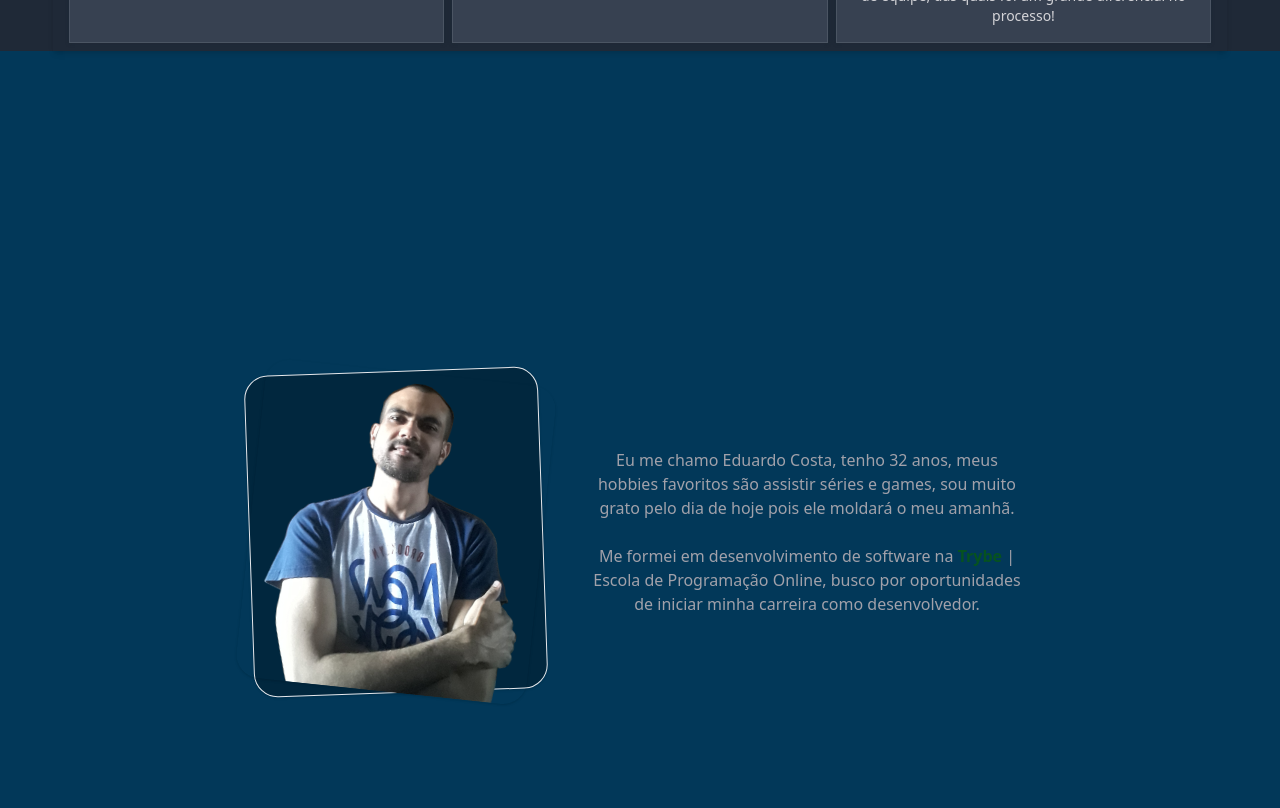
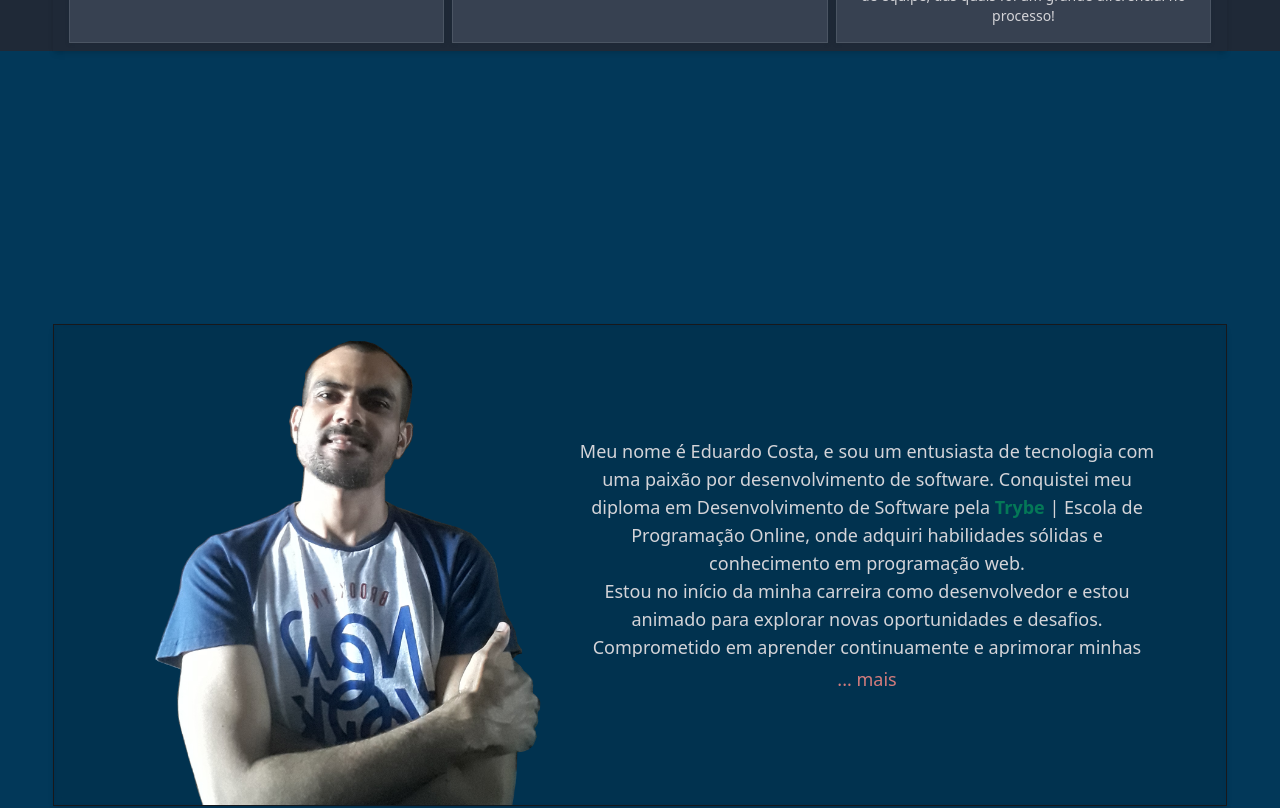
Before and after one commit to EduardoCostaMaciel/Portifolio, a React (Vite) app: page / in a window 1280 px wide. Shown: the part 700-1508 px from the top of the page. Built offline with nearby package versions, Linux system fonts and the light colour scheme.

Commit message:
Feat: about

```diff
--- a/src/pages/About.tsx
+++ b/src/pages/About.tsx
@@ -1,40 +1,30 @@
-import { Header } from '../components/Header';
+import { useState } from 'react';
+
 import me from '../assets/images/me.png';
 
 export function About() {
-  const titlePage = 'About';
+  const [showFullText, setShowFullText] = useState(false);
+
   return (
-    <section
+    <>
+      <hr
         id='about'
-      className='
-        w-full
-        min-h-screen
-        flex flex-col items-center
-        bg-primary-200
-        text-zinc-400
-        transition-all ease-out duration-700
-      '
-    >
-      <Header text={titlePage} />
-      <article className='w-11/12 my-8 flex flex-col flex-grow items-center justify-center gap-10 md:flex-row '>
-        <div className='bg-opaced-100 -rotate-2 border border-primary-200 rounded-3xl shadow shadow-primary-100'>
+        className='w-11/1'
+      />
+      <section className='flex min-h-screen w-full items-center justify-center text-zinc-300 md:h-60'>
+        <div className='flex w-11/12 flex-col items-center justify-center gap-4 border border-zinc-900 bg-black bg-opacity-10 p-4 shadow-md backdrop-blur-sm transition-all duration-700 ease-out md:px-16 lg:flex-row lg:py-0 lg:px-10'>
           <img
             src={me}
-            alt='xxxxxxx'
-            className='h-72 bg-primary-200 rotate-8 transition-all ease-linear duration-300 rounded-3xl shadow shadow-primary-100 sm:h-80 md:hover:rotate-0'
+            alt='Foto de Eduardo Costa'
+            className='h-72 lg:h-[30rem]'
           />
-        </div>
-        <div className='p-2 text-center md:w-35vw'>
+          <div className='flex flex-col items-center justify-center text-center text-lg lg:h-[26rem] lg:w-[36rem]'>
             <p>
-            Eu me chamo Eduardo Costa, tenho 32 anos, meus hobbies favoritos são
-            assistir séries e games, sou muito grato pelo dia de hoje pois ele
-            moldará o meu amanhã.
-          </p>
-          <br />
-          <p>
-            Me formei em desenvolvimento de software na
+              Meu nome é Eduardo Costa, e sou um entusiasta de tecnologia com
+              uma paixão por desenvolvimento de software. Conquistei meu diploma
+              em Desenvolvimento de Software pela
               <a
-              className='text-trybeTextColor-100 font-bold'
+                className='font-bold text-emerald-700 hover:text-white'
                 href='https://www.betrybe.com/'
                 target='_blank'
                 rel='noopener noreferrer'
@@ -42,11 +32,31 @@ export function About() {
                 {' '}
                 Trybe
               </a>{' '}
-            | Escola de Programação Online, busco por oportunidades de iniciar
-            minha carreira como desenvolvedor.
+              | Escola de Programação Online, onde adquiri habilidades sólidas e
+              conhecimento em programação web.
             </p>
+            <p
+              className={
+                showFullText ? 'h-auto' : 'h-0 overflow-hidden md:h-6 lg:h-20'
+              }
+            >
+              Estou no início da minha carreira como desenvolvedor e estou
+              animado para explorar novas oportunidades e desafios. Comprometido
+              em aprender continuamente e aprimorar minhas habilidades para
+              contribuir de forma significativa em projetos futuros e ansioso
+              para fazer parte de projetos empolgantes e ajudar a transformar
+              ideias em realidade por meio da programação.
+            </p>
+
+            <button
+              onClick={() => setShowFullText(!showFullText)}
+              className='mt-2 cursor-pointer px-2 font-medium text-secondary-2 hover:text-white'
+            >
+              {!showFullText ? '... mais' : 'menos ...'}
+            </button>
           </div>
-      </article>
+        </div>
       </section>
+    </>
   );
 }
```
Lines whose indentation alone changed are shown as unchanged.
